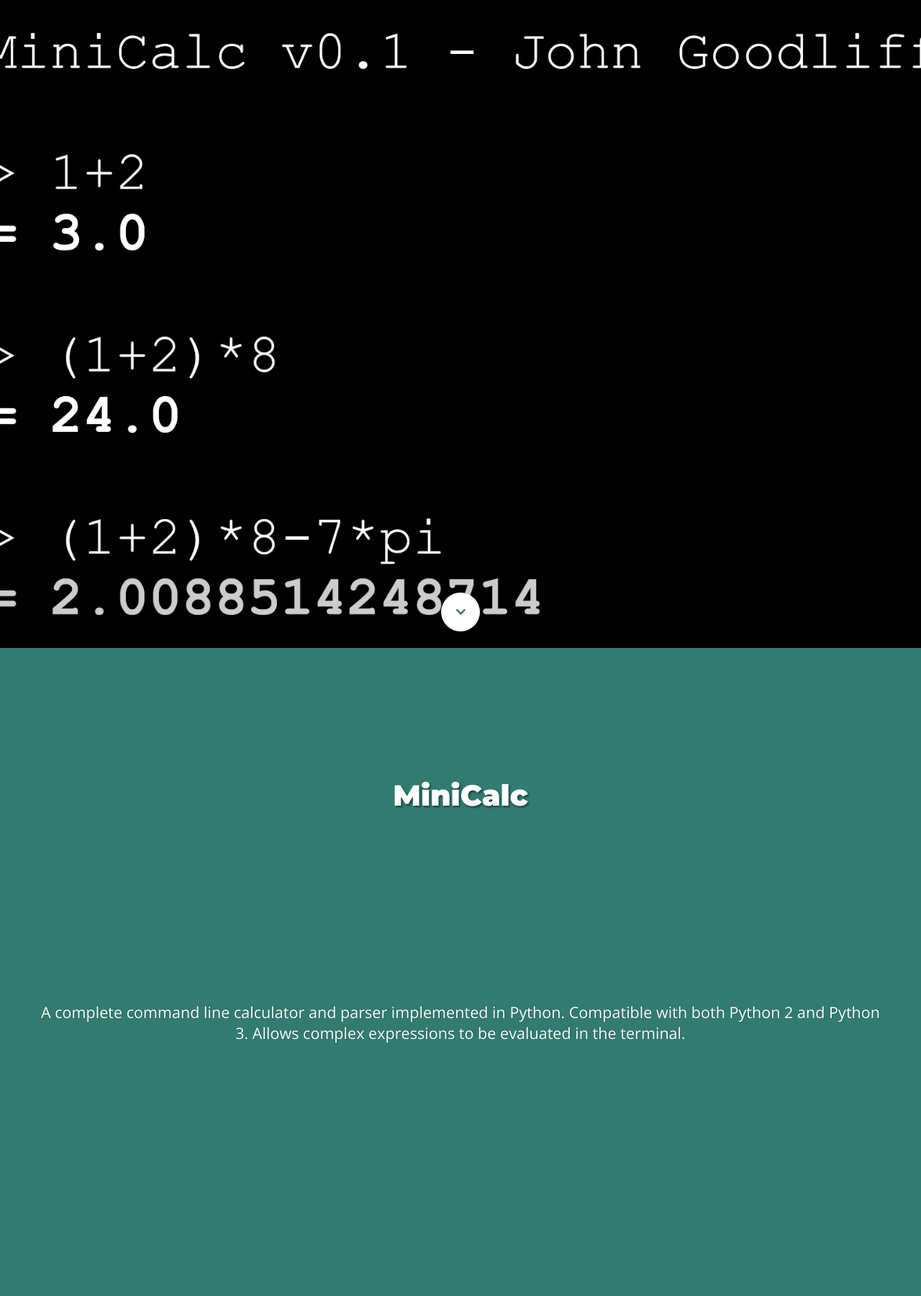
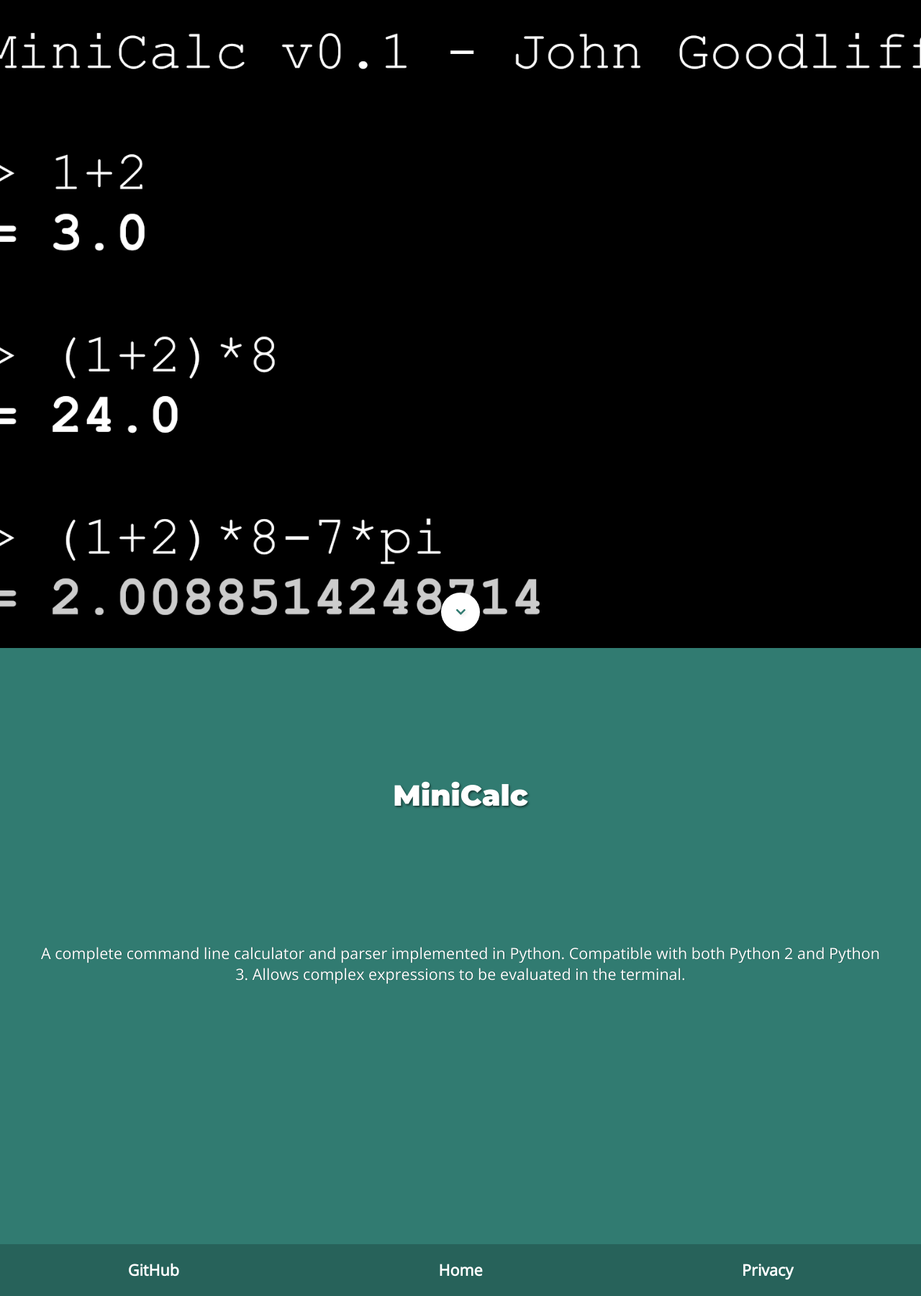
Before and after one commit to jerboa88/jerboa88.github.io, a Jekyll site: the page built from _projects/MiniCalc.md, in a window 1280 px wide. Shown: the whole page at 72% size. Built offline with Jekyll 4.4.1, drawn with Linux system fonts in a browser that asks for light colours; some web fonts are replaced.

Commit message:
Added footer to all pages

```diff
--- a/_config.yml
+++ b/_config.yml
@@ -3,6 +3,7 @@ title: John's Portfolio
 author: John Goodliff
 description: "John Goodliff's personal portfolio"
 url: "johng.io"
+github_link: "https://github.com/jerboa88.github.io"
 
 # Change the primary color of the entire site
 theme_color: "#317b71"
--- /dev/null
+++ b/_includes/footer.html
@@ -0,0 +1,5 @@
+<footer>
+	<a href="{{ site.github_link }}"><b>GitHub</b></a>
+	<a href="/"><b>Home</b></a>
+	<a href="/privacy"><b>Privacy</b></a>
+</footer>
--- a/_layouts/project_page.html
+++ b/_layouts/project_page.html
@@ -11,4 +11,6 @@ layout: main
 	<nav>
 		{% include link_buttons.html %}
 	</nav>
+
+	{% include footer.html %}
 </section>
--- a/css/style.css
+++ b/css/style.css
@@ -52,7 +52,7 @@
 		grid-column: span 3;
 	}
 
-	header, footer, .full-height {
+	header, .full-height {
 		height: 100vh;
 	}
 }
@@ -65,7 +65,7 @@
 		grid-column: span 2;
 	}
 
-	header, footer, .full-height {
+	header, .full-height {
 		height: 100vh;
 	}
 }
@@ -75,7 +75,7 @@
 		grid-template-columns: 100%;
 	}
 
-	header, footer, .full-height {
+	header, .full-height {
 		height: -moz-available;
 		height: -webkit-fill-available;
 		height: fill-available;
@@ -98,13 +98,38 @@ body {
 	overflow-x: hidden;
 }
 
-header, footer, .full-height {
+header, .full-height {
 	display: flex;
 	flex-direction: column;
 	justify-content: space-between;
 }
 
-header > p, header > h1, footer > p, footer > h2, .full-height {
+footer {
+	display: flex;
+	flex-direction: row;
+	justify-content: space-between;
+	bottom: 0;
+	font-size: .8em;
+}
+
+.full-height > footer {
+	margin: 0;
+}
+
+footer > * {
+	padding: 1em 0;
+	flex: 1;
+
+}
+
+.about {
+	display: flex;
+	flex-direction: column;
+	justify-content: space-evenly;
+	height: 100%;
+}
+
+header > p, header > h1, footer > p, footer > h2, .full-height > * {
 	margin-left: var(--page-margin);
 	margin-right: var(--page-margin);
 }
@@ -236,7 +261,7 @@ nav > a:active {
 	padding: .7em;
 }
 
-.fade {
+.fade, footer {
 	background: rgba(0,0,0,.2);
 }
 
```
Also changed, not shown: 404.html (+8 -4 lines), index.html (+6 -3 lines), privacy.html (added, +12 -0 lines).
